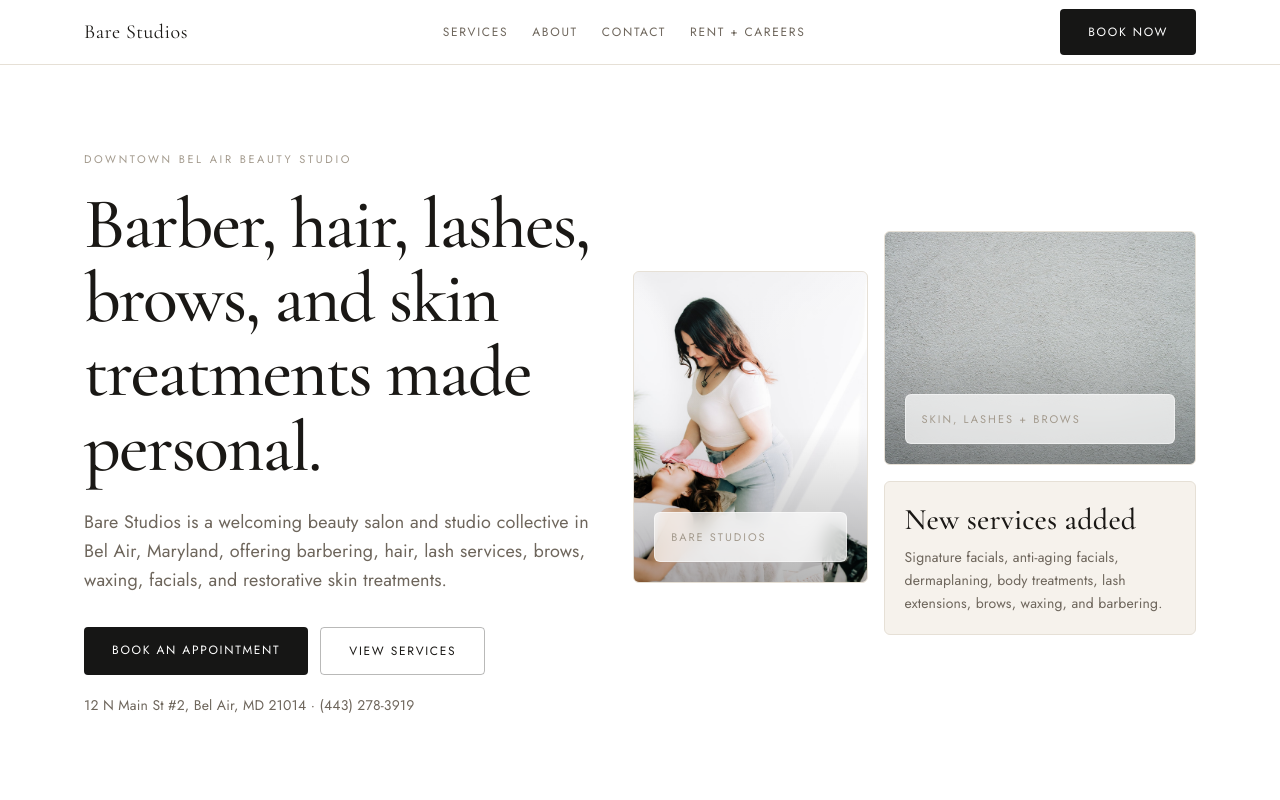
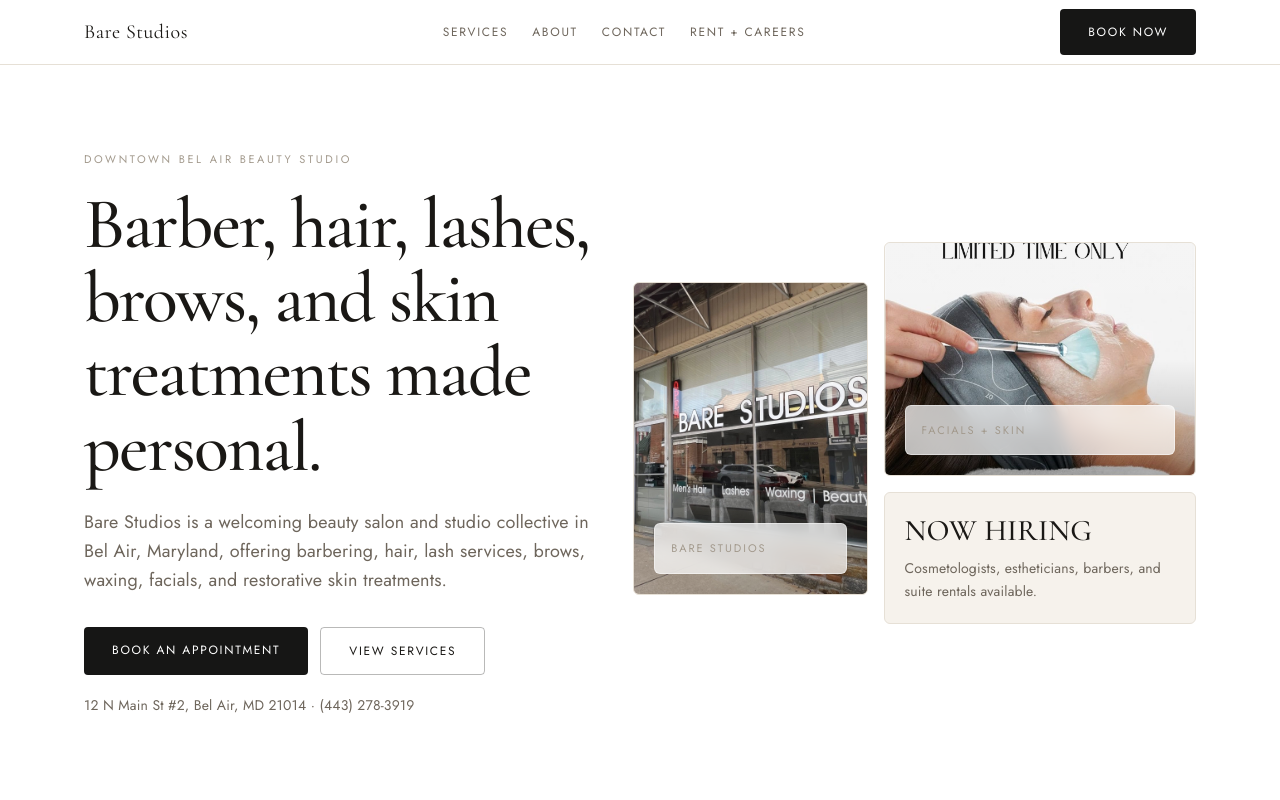
Before and after one commit to tdong1919-dev/BareStudiosOS, a Next.js app: page / in a window 1280 px wide. Shown: the top 800 px of the page. Built offline with nearby package versions, Linux system fonts and the light colour scheme.

Commit message:
Update homepage hero photos and hiring callout

```diff
--- a/app/page.tsx
+++ b/app/page.tsx
@@ -135,13 +135,13 @@
           <p className="mt-5 text-sm text-text-secondary">{BARE_STUDIOS.address} · {BARE_STUDIOS.phone}</p>
         </div>
         <div className="grid grid-cols-[0.75fr_1fr] gap-4">
-          <SalonImage label="Bare Studios" src={`${IMAGE_BASE}/bare-studios-hero.jpg`} className="aspect-[3/4] translate-y-10" />
+          <SalonImage label="Bare Studios" src={`${IMAGE_BASE}/bare-studios-portrait.jpg`} className="aspect-[3/4] translate-y-10" />
           <div className="space-y-4">
-            <SalonImage label="Skin, lashes + brows" src={`${IMAGE_BASE}/bare-studios-service-room.jpg`} className="aspect-[4/3]" />
+            <SalonImage label="Facials + skin" src={`${IMAGE_BASE}/bare-studios-limited-time.jpeg`} className="aspect-[4/3]" />
             <div className="rounded-md border border-border bg-surface-elevated p-5">
-              <p className="font-serif text-3xl font-medium">New services added</p>
+              <p className="font-serif text-3xl font-medium">NOW HIRING</p>
               <p className="mt-2 text-sm leading-relaxed text-text-secondary">
-                Signature facials, anti-aging facials, dermaplaning, body treatments, lash extensions, brows, waxing, and barbering.
+                Cosmetologists, estheticians, barbers, and suite rentals available.
               </p>
             </div>
           </div>
```
